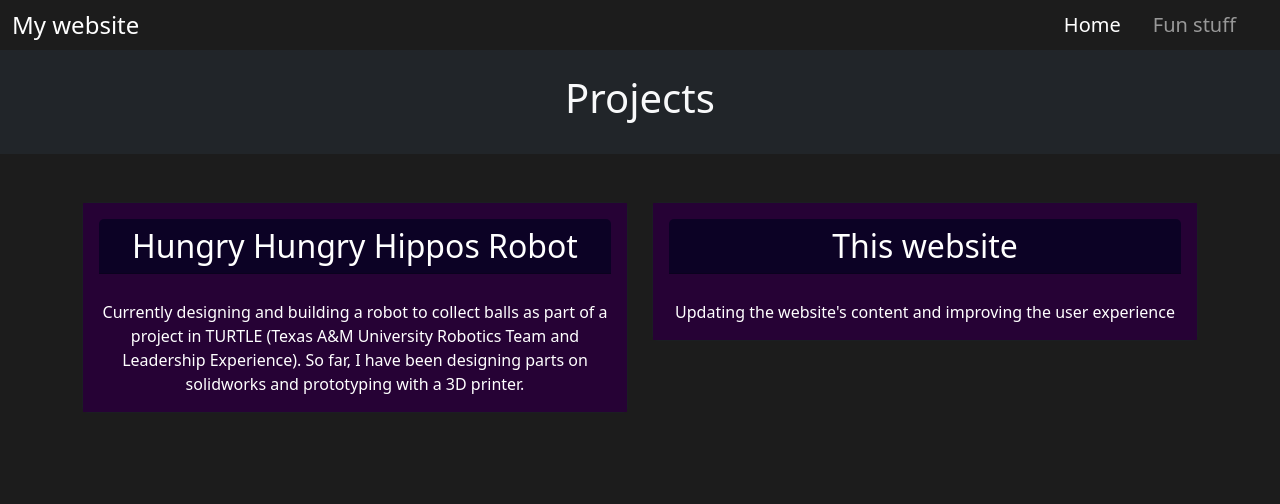
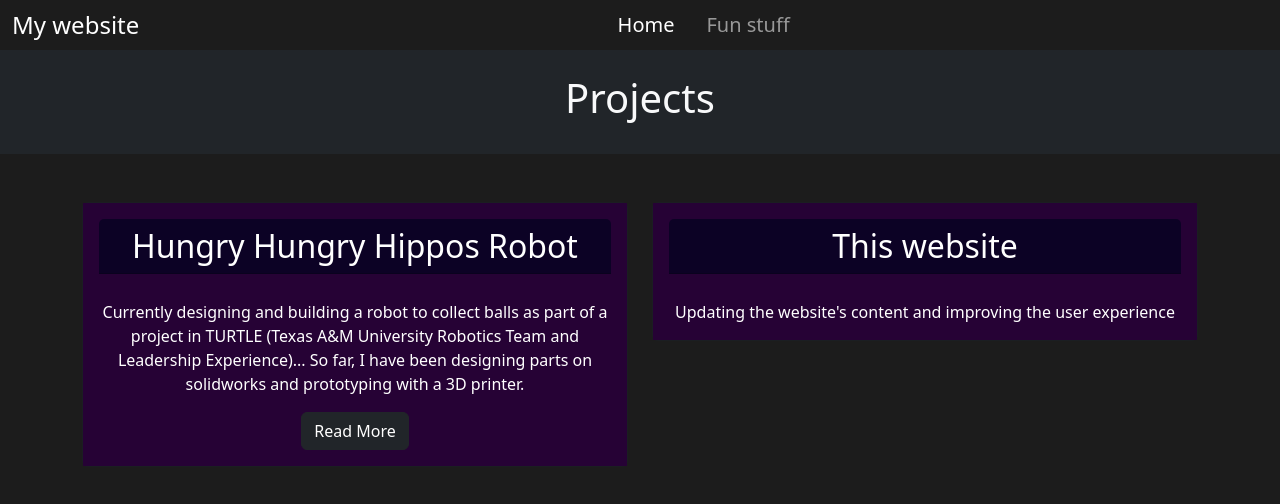
Before and after one commit to quinnbelmar66/website, a website: page index.html in a window 1280 px wide. Drawn offline with nearby package versions, Linux system fonts and the light colour scheme.

Commit message:
implemented a readmore button and fixed an issue with the sidebar display being too low down

```diff
--- a/index.html
+++ b/index.html
@@ -22,6 +22,9 @@
 
     <!-- CSS styles -->
     <link href="styles.css" rel="stylesheet">
+
+    <!-- Javascript-->
+    <script src="scripts.js" ></script>
   </head>
   <body>
 
@@ -49,7 +52,7 @@
 
           <!-- Sidebar body-->
           <div class="offcanvas-body d-flex">
-            <ul class="navbar-nav justify-content-end align-items-center fs-5 flex-grow-1 pe-3">
+            <ul class="navbar-nav justify-content-center align-items-center fs-5 flex-grow-1 pe-3">
               <li class="nav-item mx-2">
                 <a class="nav-link active" aria-current="page" href="#">Home</a>
               </li>
@@ -82,12 +85,12 @@
               <div class="card-body text-center">
                 <h2 class="card-header mb-3">Hungry Hungry Hippos Robot</h2>
                 <p class="card-text">
-                  Currently designing and building a robot to collect balls as part of a project in TURTLE (Texas A&M University Robotics Team and Leadership Experience).
-                  So far, I have been designing parts on solidworks and prototyping with a 3D printer.
+                  Currently designing and building a robot to collect balls as part of a project in TURTLE (Texas A&M University Robotics Team and Leadership Experience).<span id="robotdots">..</span>
+                  <span id="morerobot"> So far, I have been designing parts on solidworks and prototyping with a 3D printer. </span>
                 </p>
-<!--               Doesnt work yet
-                <a href="#" class="btn btn-dark">Read More</a>
-                 -->
+
+                <button onclick="moreFunction('robotdots', 'morerobot', 'robotreadmore')" class="btn btn-dark" id="robotreadmore">Read More</button>
+
               </div>
             </div>
           </div>
```
Also changed, not shown: funstuff.html (+1 -1 lines).
